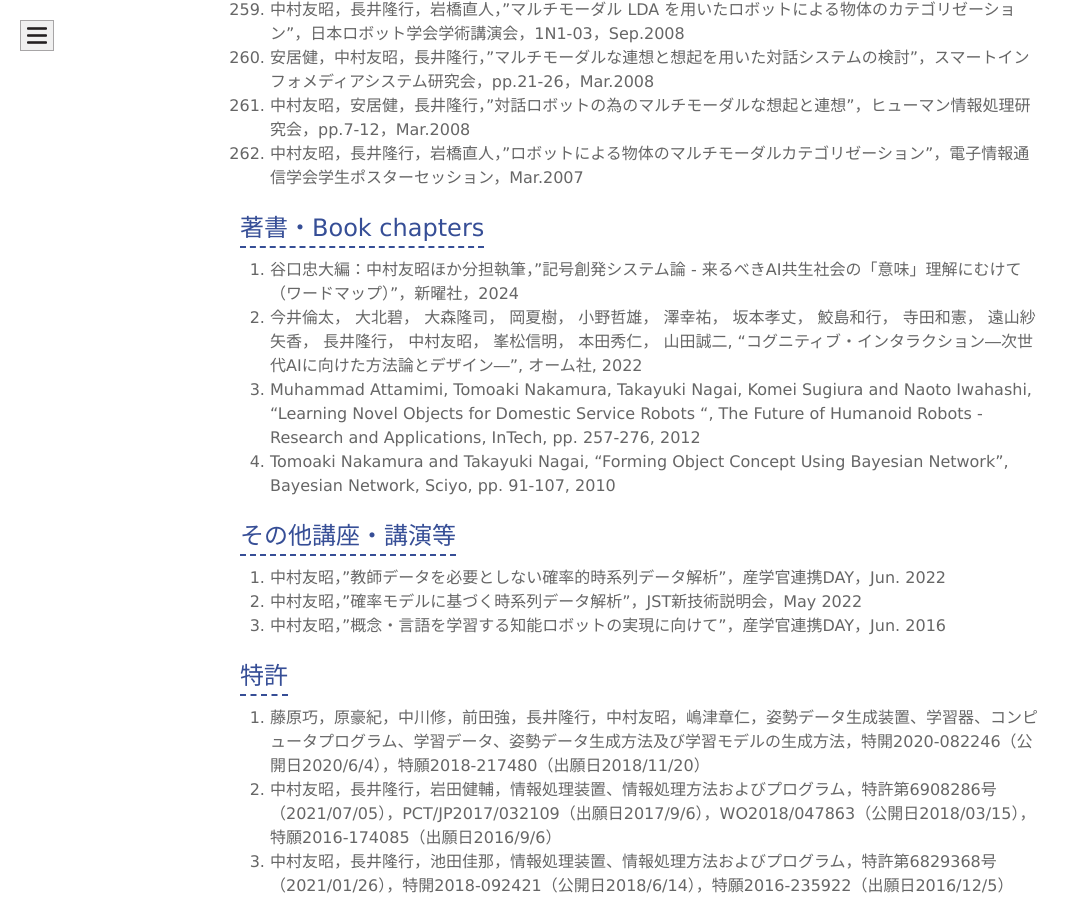
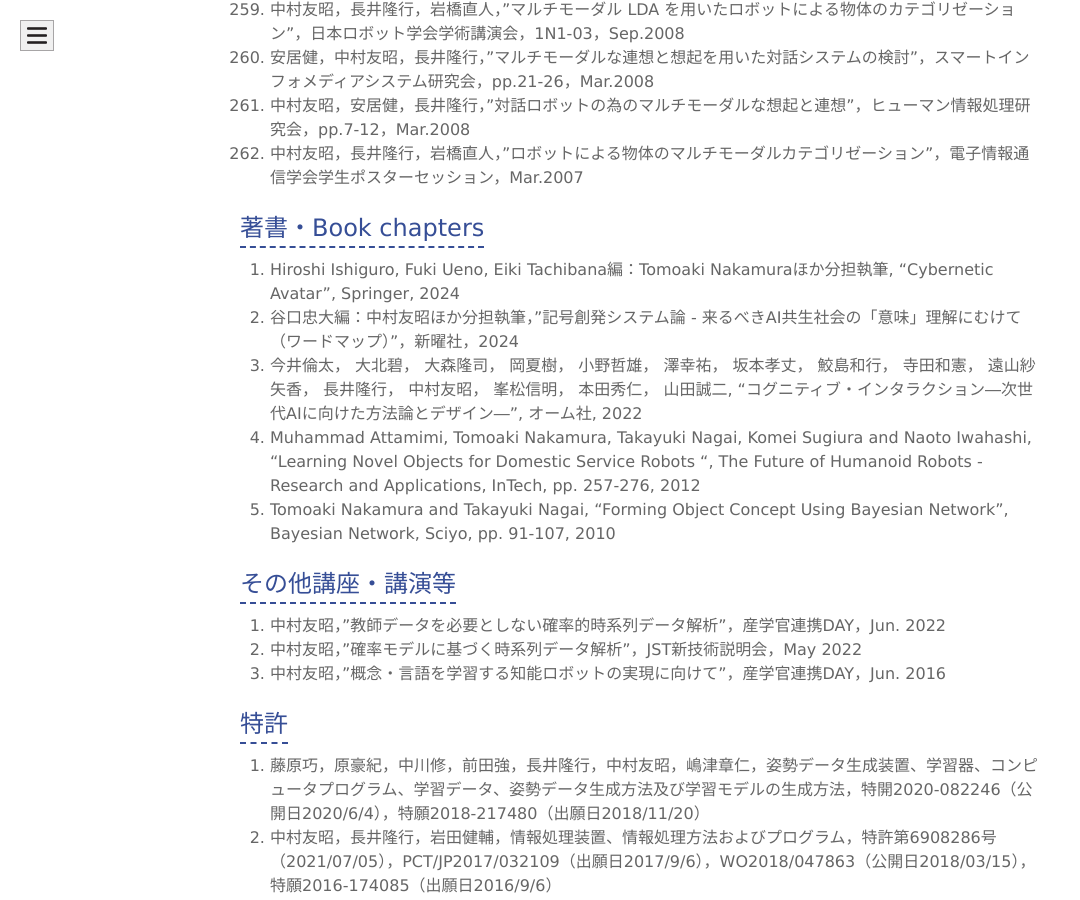
Before and after one commit to naka-lab/naka-lab.github.io, a Jekyll site: the page built from subpages/pub.md, in a window 1280 px wide and 900 px high, scrolled down 23110 px. Shown: the whole window, without its empty margins (0-1080 px from the left). Built offline with Jekyll 4.4.1, drawn with Linux system fonts in a browser that asks for light colours.

Commit message:
Update pub.md

```diff
--- a/subpages/pub.md
+++ b/subpages/pub.md
@@ -423,6 +423,7 @@ Signal Processing, pp. 13-16, Feb. 2020
 
 
 ## 著書・Book chapters
+1. Hiroshi Ishiguro, Fuki Ueno, Eiki Tachibana編：Tomoaki Nakamuraほか分担執筆, "Cybernetic Avatar", Springer, 2024
 1. 谷口忠大編：中村友昭ほか分担執筆，"記号創発システム論 - 来るべきAI共生社会の「意味」理解にむけて（ワードマップ）"，新曜社，2024
 1. 今井倫太， 大北碧， 大森隆司， 岡夏樹， 小野哲雄， 澤幸祐， 坂本孝丈， 鮫島和行， 寺田和憲， 遠山紗矢香， 長井隆行， 中村友昭， 峯松信明， 本田秀仁， 山田誠二, "コグニティブ・インタラクション―次世代AIに向けた方法論とデザイン―", オーム社, 2022
 1. Muhammad Attamimi, Tomoaki Nakamura, Takayuki Nagai, Komei Sugiura and Naoto Iwahashi, "Learning Novel Objects for Domestic Service Robots
```
